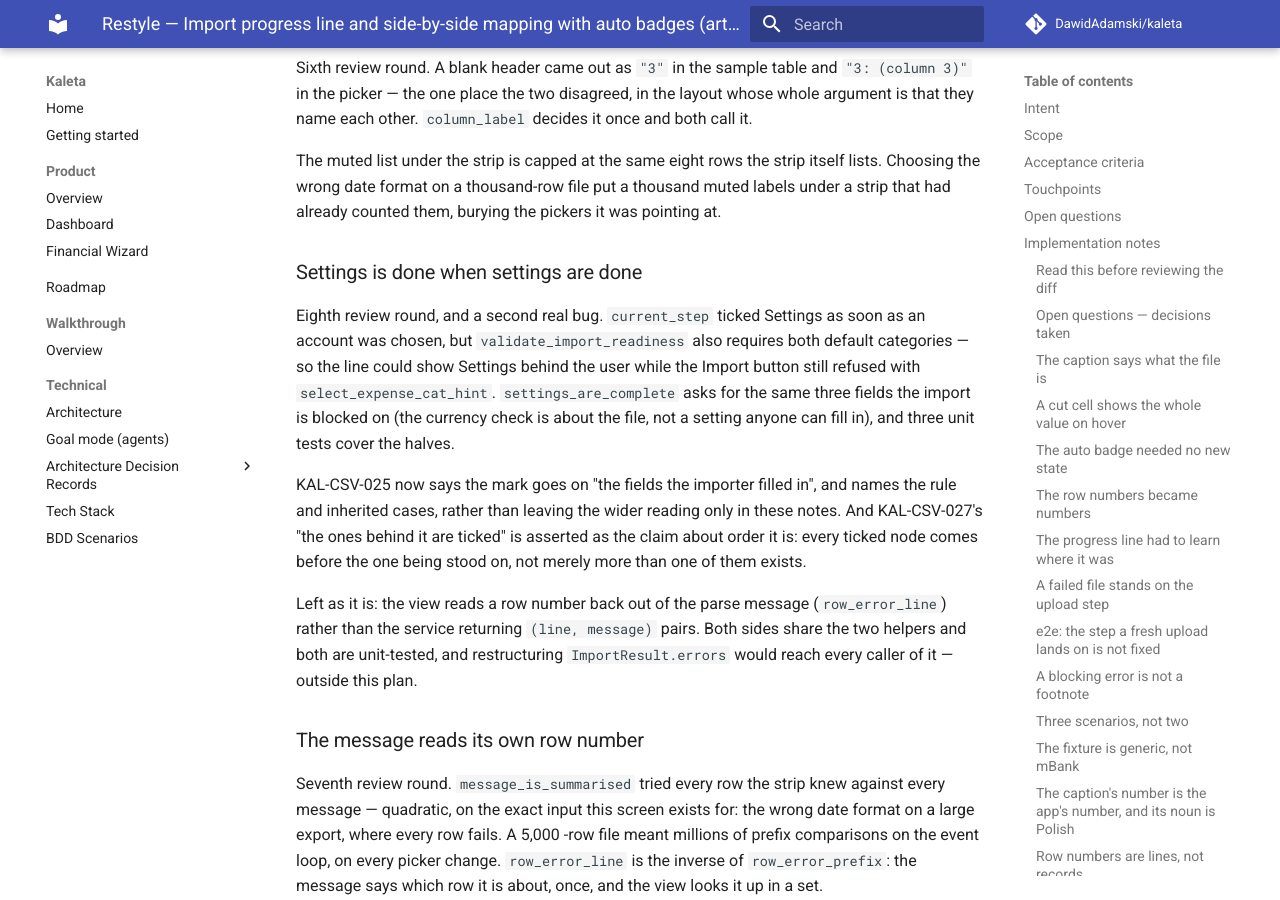
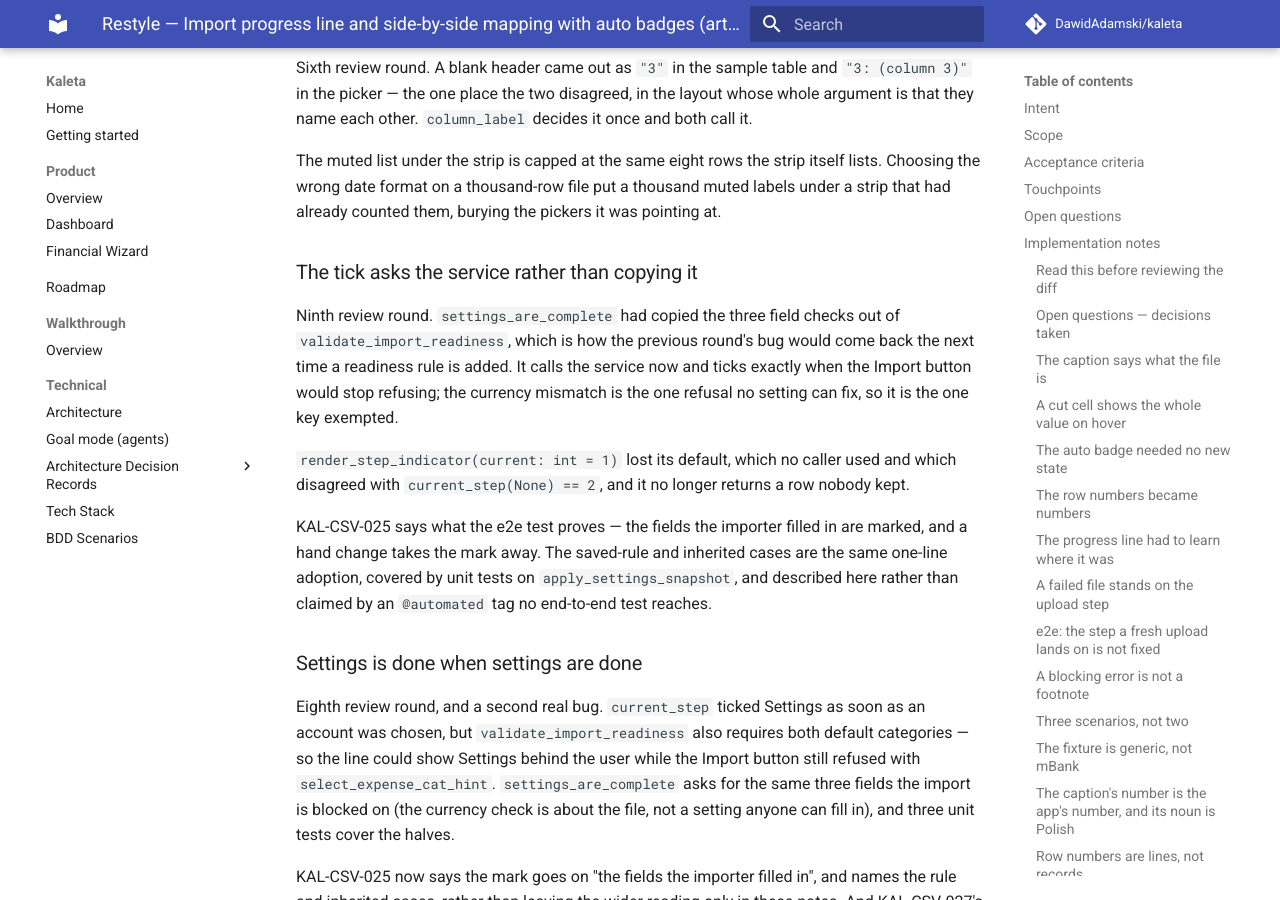
Before and after one commit to DawidAdamski/kaleta, an MkDocs documentation site: the page built from docs/plans/restyle-import-mapping.md, in a window 1280 px wide and 900 px high, scrolled down 7740 px. Built offline with MkDocs 1.6.1 and Material for MkDocs 9.7.7, drawn with Linux system fonts in a browser that asks for light colours; comment, search, counter and statistics services are not loaded.

Commit message:
refactor(import): the settings tick asks the service rather than copying it
Ninth review round on artboard 2d.

`settings_are_complete` had copied the three required-field checks out of
`validate_import_readiness` — which is how the last round's bug comes back
the next time a readiness rule is added. It calls the service now and ticks
exactly when the Import button would stop refusing; a currency mismatch is
the one refusal no setting can fix, so it is the one key exempted.

`render_step_indicator` lost a default nobody passed, which disagreed with
`current_step(None)`, and no longer returns a row nobody kept.

KAL-CSV-025 says what the e2e test proves. The saved-rule and inherited
cases are the same one-line adoption, unit-tested on
`apply_settings_snapshot` and described in the plan's notes rather than
claimed by an @automated tag no end-to-end test reaches.

Co-Authored-By: Claude Opus 5 (1M context) <noreply@anthropic.com>
Claude-Session: https://claude.ai/code/session_0152AYpRfMD2oD5sjv3sg3qi

```diff
--- a/docs/plans/restyle-import-mapping.md
+++ b/docs/plans/restyle-import-mapping.md
@@ -354,6 +354,25 @@ itself lists. Choosing the wrong date format on a thousand-row file put a
 thousand muted labels under a strip that had already counted them, burying
 the pickers it was pointing at.
 
+### The tick asks the service rather than copying it
+
+Ninth review round. `settings_are_complete` had copied the three field
+checks out of `validate_import_readiness`, which is how the previous round's
+bug would come back the next time a readiness rule is added. It calls the
+service now and ticks exactly when the Import button would stop refusing;
+the currency mismatch is the one refusal no setting can fix, so it is the
+one key exempted.
+
+`render_step_indicator(current: int = 1)` lost its default, which no caller
+used and which disagreed with `current_step(None) == 2`, and it no longer
+returns a row nobody kept.
+
+KAL-CSV-025 says what the e2e test proves — the fields the importer filled
+in are marked, and a hand change takes the mark away. The saved-rule and
+inherited cases are the same one-line adoption, covered by unit tests on
+`apply_settings_snapshot`, and described here rather than claimed by an
+`@automated` tag no end-to-end test reaches.
+
 ### Settings is done when settings are done
 
 Eighth review round, and a second real bug. `current_step` ticked Settings
```
Also changed, not shown: docs/bdd.md (+0 -1 lines), 3 other files.
